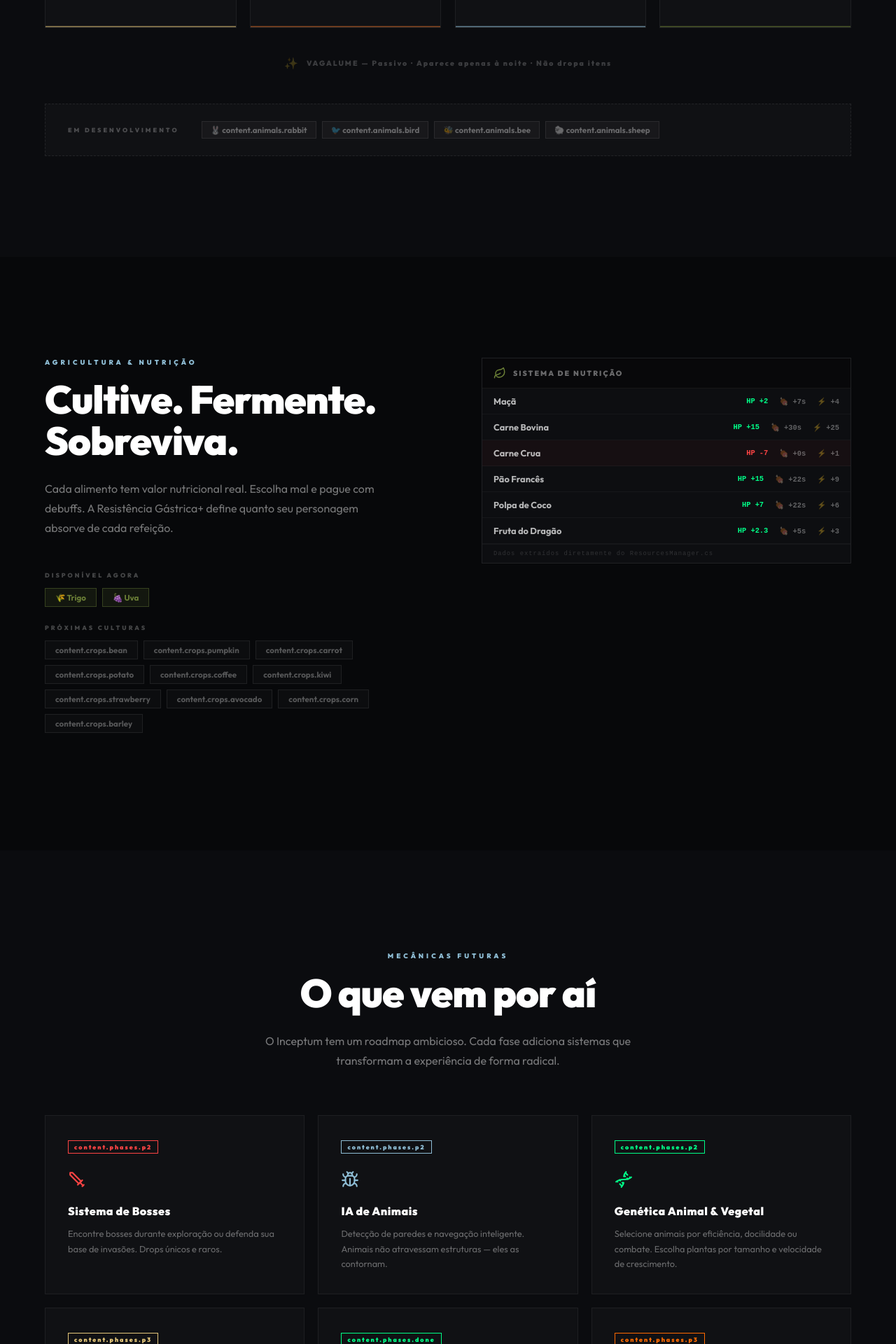
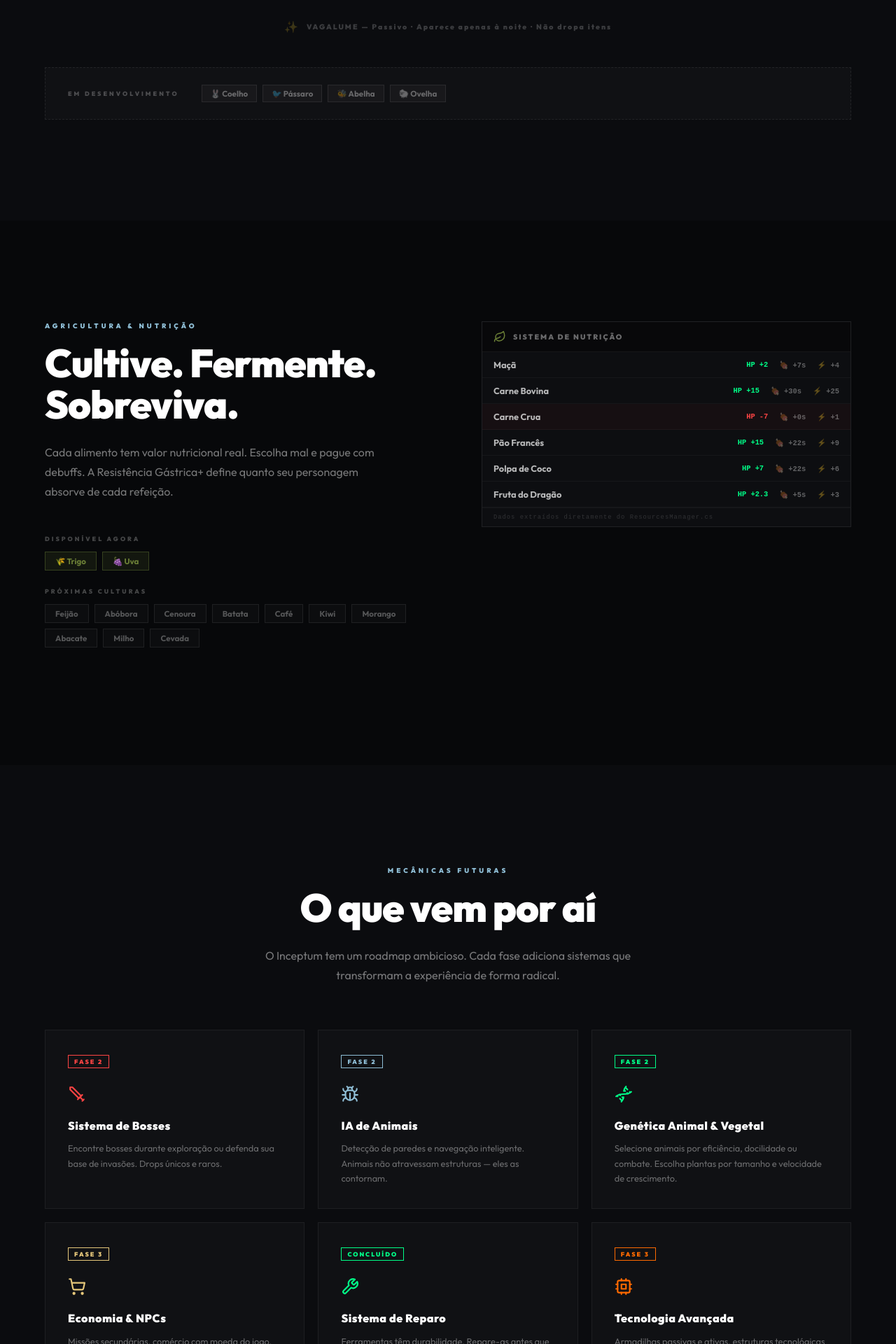
Before and after one commit to ChickChuck2/Inceptum, a React (Vite) app: page / in a window 1280 px wide. Shown: the part 4380-6300 px from the top of the page at 70% size. Built offline with nearby package versions, Linux system fonts and the light colour scheme.

Commit message:
fix: resolve remaining translation keys in Fauna section

```diff
--- a/src/components/LandingPage.tsx
+++ b/src/components/LandingPage.tsx
@@ -107,10 +107,10 @@ const LandingPage: React.FC = () => {
   ];
 
   const animals = [
-    { emoji: '🐔', name: t('landing.fauna.animals.chicken.name'), behavior: t('landing.fauna.animals.chicken.behavior'), drops: [t('content.drops.egg'), t('content.drops.feather'), t('content.drops.raw_meat')], color: '#E5C77A' },
-    { emoji: '🐷', name: t('landing.fauna.animals.pig.name'), behavior: t('landing.fauna.animals.pig.behavior'), drops: [t('content.drops.bacon'), t('content.drops.leather'), t('content.drops.fat')], color: '#C96B2C' },
-    { emoji: '🐺', name: t('landing.fauna.animals.wolf.name'), behavior: t('landing.fauna.animals.wolf.behavior'), drops: [t('content.drops.raw_meat'), t('content.drops.bone'), t('content.drops.leather')], color: '#8FBED6' },
-    { emoji: '🐄', name: t('landing.fauna.animals.cow.name'), behavior: t('landing.fauna.animals.cow.behavior'), drops: [t('content.drops.beef'), t('content.drops.leather'), t('content.drops.animal_fat')], color: '#6C8037' },
+    { emoji: '🐔', name: t('landing.fauna.animals.chicken.name'), behavior: t('landing.fauna.animals.chicken.behavior'), drops: [t('landing.content.drops.egg'), t('landing.content.drops.feather'), t('landing.content.drops.raw_meat')], color: '#E5C77A' },
+    { emoji: '🐷', name: t('landing.fauna.animals.pig.name'), behavior: t('landing.fauna.animals.pig.behavior'), drops: [t('landing.content.drops.bacon'), t('landing.content.drops.leather'), t('landing.content.drops.fat')], color: '#C96B2C' },
+    { emoji: '🐺', name: t('landing.fauna.animals.wolf.name'), behavior: t('landing.fauna.animals.wolf.behavior'), drops: [t('landing.content.drops.raw_meat'), t('landing.content.drops.bone'), t('landing.content.drops.leather')], color: '#8FBED6' },
+    { emoji: '🐄', name: t('landing.fauna.animals.cow.name'), behavior: t('landing.fauna.animals.cow.behavior'), drops: [t('landing.content.drops.beef'), t('landing.content.drops.leather'), t('landing.content.drops.animal_fat')], color: '#6C8037' },
   ];
 
   const futureSystems = [
@@ -118,57 +118,57 @@ const LandingPage: React.FC = () => {
       icon: <Sword size={26} />,
       title: t('landing.future.systems.bosses.title'),
       desc: t('landing.future.systems.bosses.desc'),
-      tag: t('content.phases.p2'),
+      tag: t('landing.content.phases.p2'),
       color: '#ff4444',
     },
     {
       icon: <Bug size={26} />,
       title: t('landing.future.systems.ai.title'),
       desc: t('landing.future.systems.ai.desc'),
-      tag: t('content.phases.p2'),
+      tag: t('landing.content.phases.p2'),
       color: '#8FBED6',
     },
     {
       icon: <Dna size={26} />,
       title: t('landing.future.systems.genetics.title'),
       desc: t('landing.future.systems.genetics.desc'),
-      tag: t('content.phases.p2'),
+      tag: t('landing.content.phases.p2'),
       color: '#00ff88',
     },
     {
       icon: <ShoppingCart size={26} />,
       title: t('landing.future.systems.economy.title'),
       desc: t('landing.future.systems.economy.desc'),
-      tag: t('content.phases.p3'),
+      tag: t('landing.content.phases.p3'),
       color: '#E5C77A',
     },
     {
       icon: <Wrench size={26} />,
       title: t('landing.future.systems.repair.title'),
       desc: t('landing.future.systems.repair.desc'),
-      tag: t('content.phases.done'),
+      tag: t('landing.content.phases.done'),
       color: '#00ff88',
     },
     {
       icon: <Cpu size={26} />,
       title: t('landing.future.systems.advanced.title'),
       desc: t('landing.future.systems.advanced.desc'),
-      tag: t('content.phases.p3'),
+      tag: t('landing.content.phases.p3'),
       color: '#ff6a00',
     },
   ];
 
   const futureCrops = [
-    t('content.crops.grape'), t('content.crops.bean'), t('content.crops.pumpkin'),
-    t('content.crops.carrot'), t('content.crops.potato'), t('content.crops.coffee'),
-    t('content.crops.kiwi'), t('content.crops.strawberry'), t('content.crops.avocado'),
-    t('content.crops.corn'), t('content.crops.barley')
+    t('landing.content.crops.grape'), t('landing.content.crops.bean'), t('landing.content.crops.pumpkin'),
+    t('landing.content.crops.carrot'), t('landing.content.crops.potato'), t('landing.content.crops.coffee'),
+    t('landing.content.crops.kiwi'), t('landing.content.crops.strawberry'), t('landing.content.crops.avocado'),
+    t('landing.content.crops.corn'), t('landing.content.crops.barley')
   ];
   const futureAnimalsList = [
-    `🐰 ${t('content.animals.rabbit')}`,
-    `🐦 ${t('content.animals.bird')}`,
-    `🐝 ${t('content.animals.bee')}`,
-    `🐑 ${t('content.animals.sheep')}`
+    `🐰 ${t('landing.content.animals.rabbit')}`,
+    `🐦 ${t('landing.content.animals.bird')}`,
+    `🐝 ${t('landing.content.animals.bee')}`,
+    `🐑 ${t('landing.content.animals.sheep')}`
   ];
 
   const eras = [
@@ -434,7 +434,7 @@ const LandingPage: React.FC = () => {
             <div className="farming-planned">
               <span className="farming-current-label">{t('landing.agriculture.planned')}</span>
               <div className="farming-chips">
-                {futureCrops.filter(c => c !== t('content.crops.grape')).map(crop => (
+                {futureCrops.filter(c => c !== t('landing.content.crops.grape')).map(crop => (
                   <span key={crop} className="farming-chip planned">{crop}</span>
                 ))}
               </div>
```
